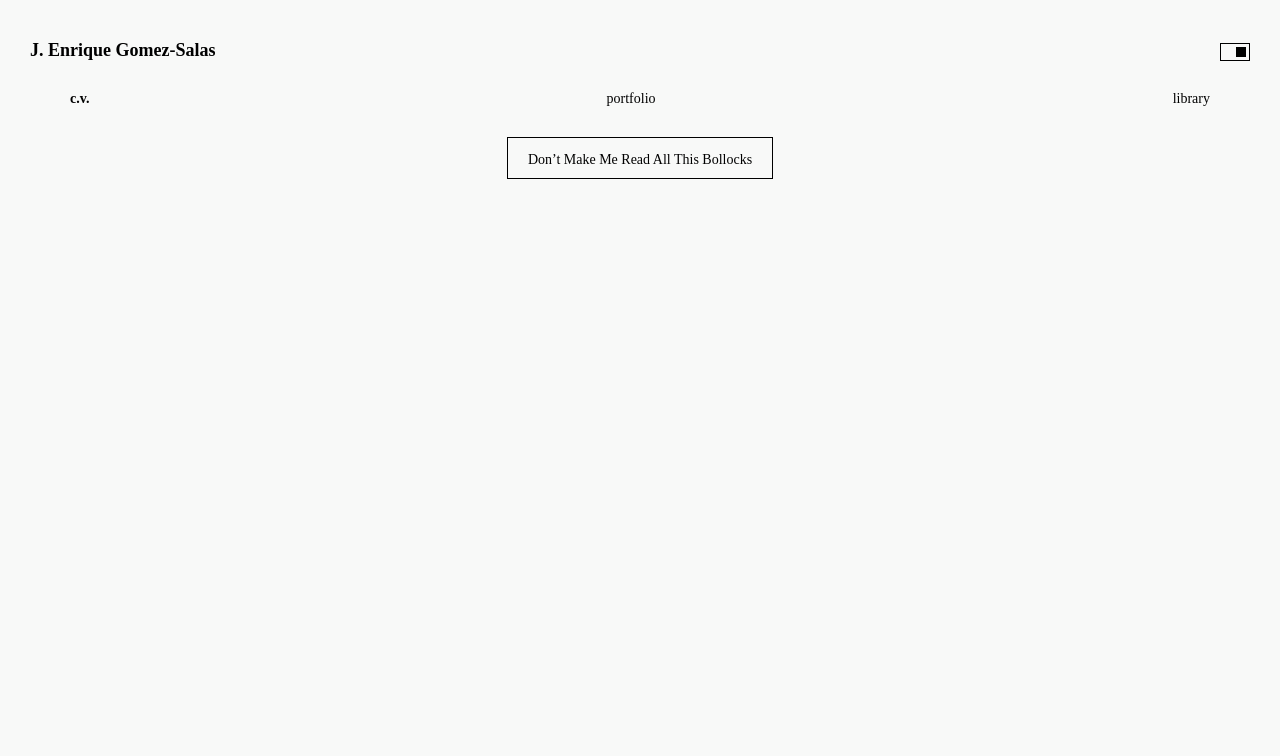
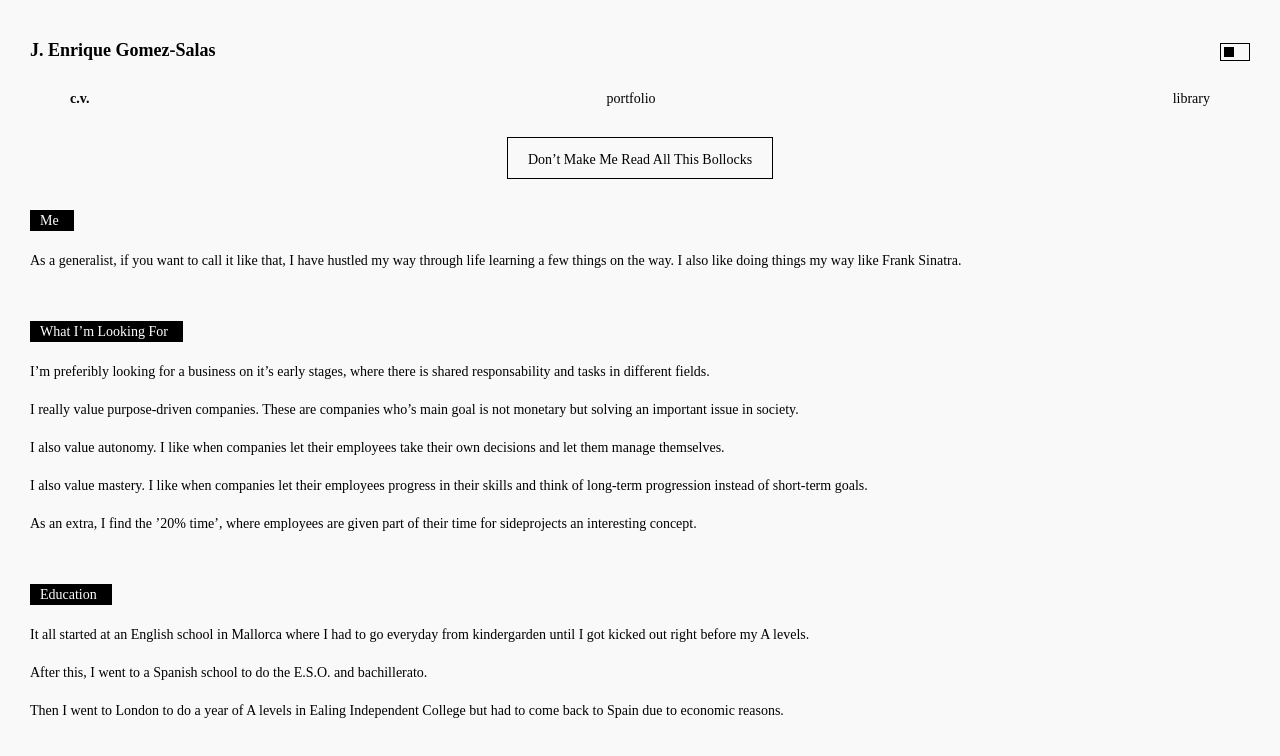
Before and after one commit to egomezsalasva/cv, a React (Create React App) app in the folder client/: page / in a window 1280 px wide. Shown: the top 756 px of the page. Built offline with nearby package versions, Linux system fonts and the light colour scheme; the HTML template or start-up script is replaced by a standard one.

Commit message:
Section structure, data file

```diff
--- a/client/src/App.js
+++ b/client/src/App.js
@@ -4,6 +4,8 @@ import React from 'react'
 import styled from 'styled-components'
 //-Components
 import Header from './components/global/Header'
+//-Data
+// import data from './data/cv'
 
 //STYLE
 //-Components
@@ -36,9 +38,41 @@ const SummaryButtonContainer = styled.div`
     cursor: pointer;
   }
 `
+const SectionsOuter = styled.div`
+  width: 100%;
+  height: calc(100vh - 210px - 60px);
+  margin-top: 30px;
+  overflow: scroll;
+  .section{
+    margin: 0 30px 50px;
+    h4{
+      display: inline-block;
+      background: black;
+      color: white;
+      line-height: 21px;
+      font-family: 'SpaceMono-Regular';
+      font-size: 14px;
+      text-align: center;
+      padding: 0 15px 0 10px;
+      font-weight: 300;
+      margin-bottom: 20px;
+    }
+    p{
+      font-family: 'Graphik-Regular';
+      font-size: 14px;
+      color: #000;
+      line-height: 19px;
+      font-weight: 300;
+      margin-bottom: 19px;
+    }
+  }
+`
+const Footer = styled.div`
 
+`
 
 function App() {
+
   return (
     <>
       <Header/>
@@ -53,7 +87,66 @@ function App() {
         <div className="summaryButton">Don’t Make Me Read All This Bollocks</div>
       </SummaryButtonContainer>
 
+      <SectionsOuter>
+        <div className="sectionsInner">
+          <div className="section">
+            <h4>Me</h4>
+            <p>As a generalist, if you want to call it like that, I have hustled my way through life learning a few things on the way. I also like doing things my way like Frank Sinatra.</p>
+          </div>
+          <div className="section">
+            <h4>What I’m Looking For</h4>
+            <p>I’m preferibly looking for a business on it’s early stages, where there is shared responsability and tasks in different fields.</p>
+            <p>I really value purpose-driven companies. These are companies who’s main goal is not monetary but solving an important issue in society.</p>
+            <p>I also value autonomy. I like when companies let their employees take their own decisions and let them manage themselves.</p>
+            <p>I also value mastery. I like when companies let their employees progress in their skills and think of long-term progression instead of short-term goals.</p>
+            <p>As an extra, I find the ’20% time’, where employees are given part of their time for sideprojects an interesting concept.</p>
+          </div>
+          <div className="section">
+            <h4>Education</h4>
+            <p>It all started at an English school in Mallorca where I  had to go everyday from kindergarden until I got kicked out right before my A levels.</p>
+            <p>After this, I went to a Spanish school to do the E.S.O. and bachillerato.</p>
+            <p>Then I went to London to do a year of A levels in Ealing Independent College but had to come back to Spain due to economic reasons.</p>
+            <p>Back in Spain I attended Elisava to do Graphic Design.</p>
+          </div>
+          <div className="section">
+            <h4>Post-Education</h4>
+            <p>Once I left Elisava I deciced I was interested in business. So I decided to start making clothing as it was an affordable business to start, and made me enough money to live.</p>
+            <p>For the clothing idea I needed a website so I decided to learn how to make websites with an Adobe program called Muse. Which is a very flexible drag and drop software.</p>
+            <p>Then I realized I could earn some money making websites for other people, so I moved back to Mallorca and started Gryd-Design.</p>
+            <p>With Gryd-Design I made some flyers and went around door-to-door sales. Once I got a few projects running (Carpenters, Real Estate, Film Director, Hedge Fund, Artist, Fruit Shop) I managed to save enough to hire a fried to do the sales side so I could focus on website creation. I then hired an off-shore virtual assistant to investigate what businesses didn’t have websites so we could be more efficient on the sales side.</p>
+            <p>On the way I saw a lot of inspiration on websites like awwwards and cssdesignawards and saw limitations on with Adobe Muse. So I started learning coding on 2014 roughly. I learnt HTML, CSS and JavaScript.</p>
+            <p>During this time I bought a fucking expensive screen-printing machine so I could offer that as an extra service to my customers at Gryd. It also allowed me to retake the clothing line I wanted to initially create.</p>
+            <p>I saw myself being involved in projects I didn’t particularly relate to on Gryd-Design and got offered a job for Estiber in Barcelona.</p>
+            <p>So I moved back to Barcelona. I thought it was a good ideas as it started to become somewhat of a tech-hub at the time.</p>
+            <p>I worked for Estiber for a year as a Lead Designer and was also involved in some of the Marketing (hand-coding Mailchimp emails). After the year we decided our values didn’t match so we stopped working together.</p>
+            <p>I went back into selling clothes while I learnt new technologies like React and Node and its correspondant modules and libraries. I came to work on a coffee shop on personal projects too and got a few odd jobs here and there making webistes. I ended up catching the attention of the founder of Apollo30 in a cafe and we got on well together so he offered me to work with them and I have been working there ever since as a freelancer.</p>
+          </div>
+          <div className="section">
+            <h4>Skills</h4>
+            <p></p>
+          </div>
+          <div className="section">
+            <h4>Interests</h4>
+            <p></p>
+          </div>
+          <div className="section">
+            <h4>Languages</h4>
+            <p></p>
+          </div>
+          <div className="section">
+            <h4>Links</h4>
+            <p></p>
+          </div>
+          <div className="section">
+            <h4>Lets Meet</h4>
+            <p>I do like my coffee, so lets meet for one. <br/> Send me an email so we can schedule a call first or a meeting over a cup of coffee.</p>
+          </div>
+        </div>
+      </SectionsOuter>
 
+      <Footer>
+
+      </Footer>
     </>
   )
 }
--- a/client/src/components/global/Header.js
+++ b/client/src/components/global/Header.js
@@ -32,8 +32,8 @@ const ThemeBox = styled.div`
     height: 10px;
     background: black;
     margin: 3px;
-    right: 0;
-    left: auto;
+    right: auto;
+    left: 0;
   }
 `
 
--- /dev/null
+++ b/client/src/data/cv.js
@@ -0,0 +1,25 @@
+const cvData = [
+    {
+        title: "Me",
+        body: [
+            "As a generalist, if you want to call it like that, I have hustled my way through life learning a few things on the way. I also like doing things my way like Frank Sinatra."
+        ]
+    },
+    {
+        title: "What I’m Looking For",
+        body: [
+            ""
+        ]
+    },
+    {
+        title: "Education",
+        body: [
+            "It all started at an English school in Mallorca where I  had to go everyday from kindergarden until I got kicked out right before my A levels.",
+            "After this, I went to a Spanish school to do the E.S.O. and bachillerato.",
+            "Then I went to London to do a year of A levels in Ealing Independent College but had to come back to Spain due to economic reasons.",
+            "Back in Spain I attended Elisava to do Graphic Design.",
+        ]
+    },
+]
+
+export default cvData
```
